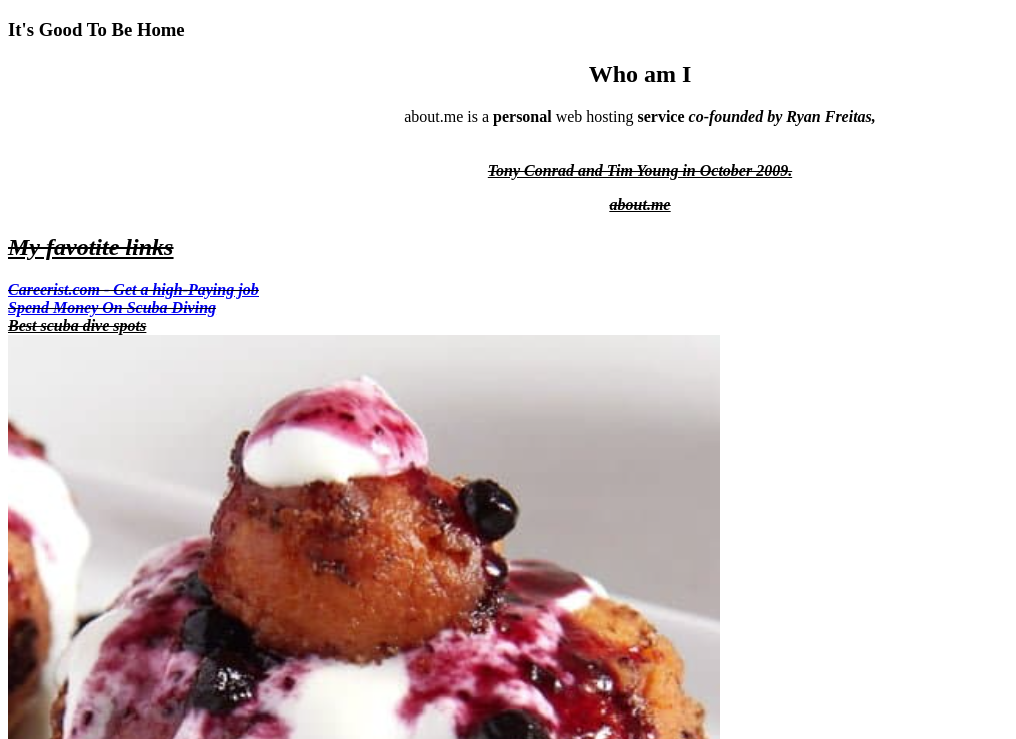
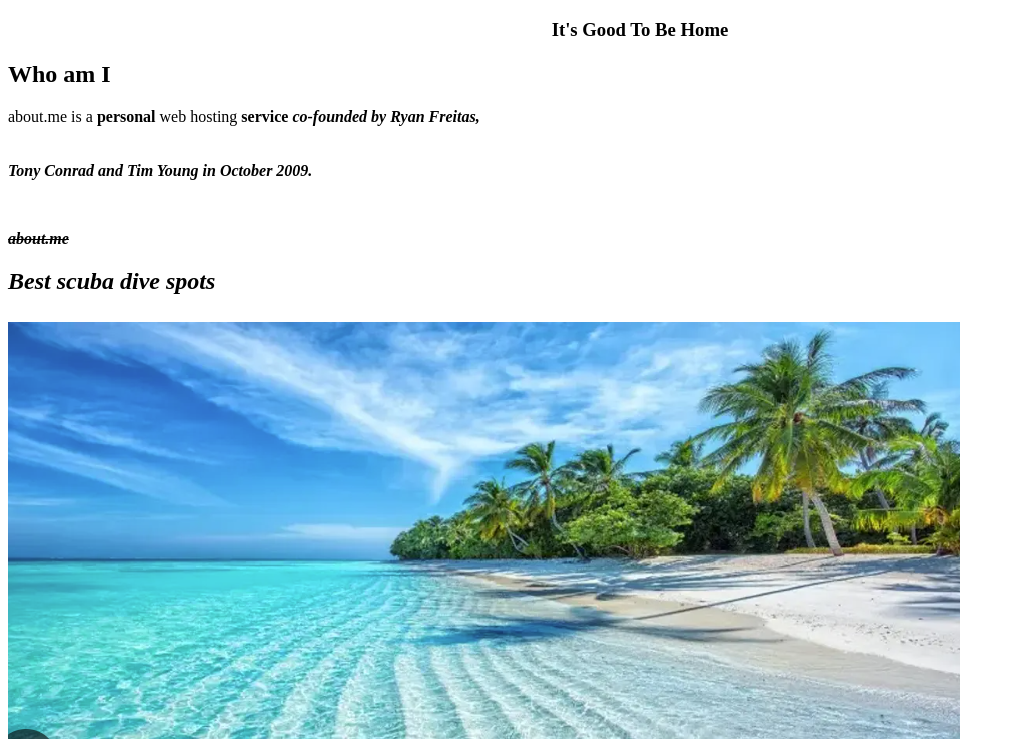
Before and after one commit to dchiselenco/-dchiselenco-Find-a-repository-python-selenium-automation2, a plain HTML site: page HTML_and_CSS/index.html in a window 1280 px wide. Shown: the part 61-800 px from the top of the page, without its empty margins (0-1016 px from the left). Drawn offline with Linux system fonts and the light colour scheme.

Commit message:
HTML file web page

```diff
--- a/HTML_and_CSS/index.html
+++ b/HTML_and_CSS/index.html
@@ -9,20 +9,30 @@
 <body>
 <div>
     <h1>Awesome Homepage</h1>
+    <center>
     <h3>It's Good To Be Home</h3>
+    </center>
 </div>
 <div>
-        <h2><center>Who am I</h2><center/>
+    <h2>Who am I</h2>
     <p>
         about.me is a <b>personal</b> web hosting <strong>service<strong/> <em>co-founded<em/> by <i>Ryan<i/> Freitas,
         <br>
         <br>
         <br>
-            <s><u>Tony Conrad and Tim Young in October 2009.<s/><u/>
+        Tony Conrad and Tim Young in October 2009.
     </p>
+        <br>
     <p>
-          about.me
+        <s>about.me</s>
     </p>
+</div>
+
+<div>
+    <h2>Best scuba dive spots</h2>
+    <img src="Images/image_1.png">
+    <img src="Images/image_2.png">
+    <img src="Images/Image_3.png">
 </div>
 <div>
     <h2>My favotite links</h2>
@@ -30,7 +40,5 @@
     <br>
     <a href="http://padi.com/">Spend Money On Scuba Diving</a>
 </div>
-    <div>Best scuba dive spots</div>
-<img src="Images/cheese-doughnut.png">
 </body>
 </html>
```
Also changed, not shown: HTML_and_CSS/HW_1_recipe.html (+1 -10 lines), HTML_and_CSS/images/Cheese-doughnut.png (deleted), HTML_and_CSS/images/Image_3.png (added), HTML_and_CSS/images/image (1).png (deleted), HTML_and_CSS/images/image_1.png (added), HTML_and_CSS/images/image_2.png (added), HTML_and_CSS/text.txt (added). Lines whose indentation alone changed are shown as unchanged.
